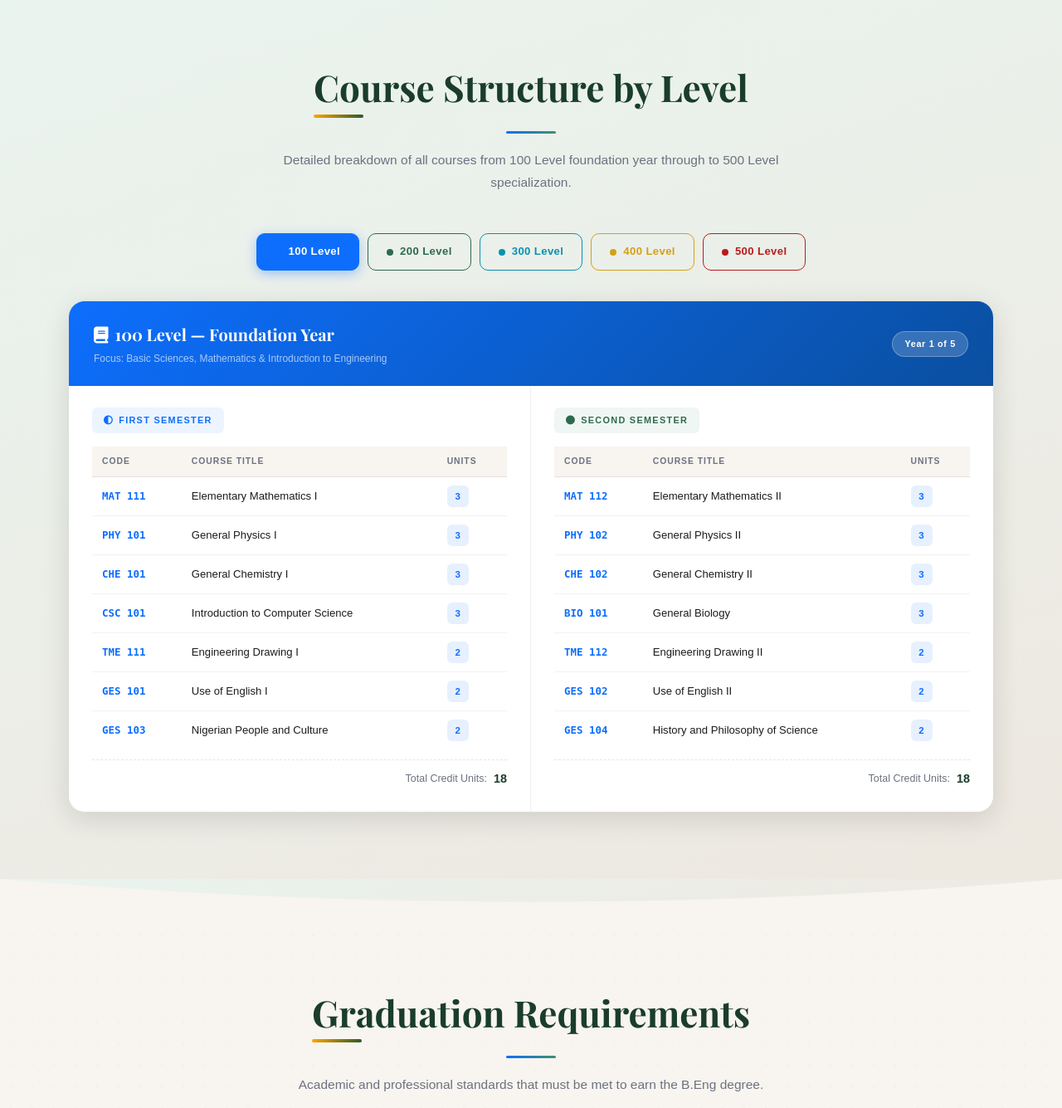
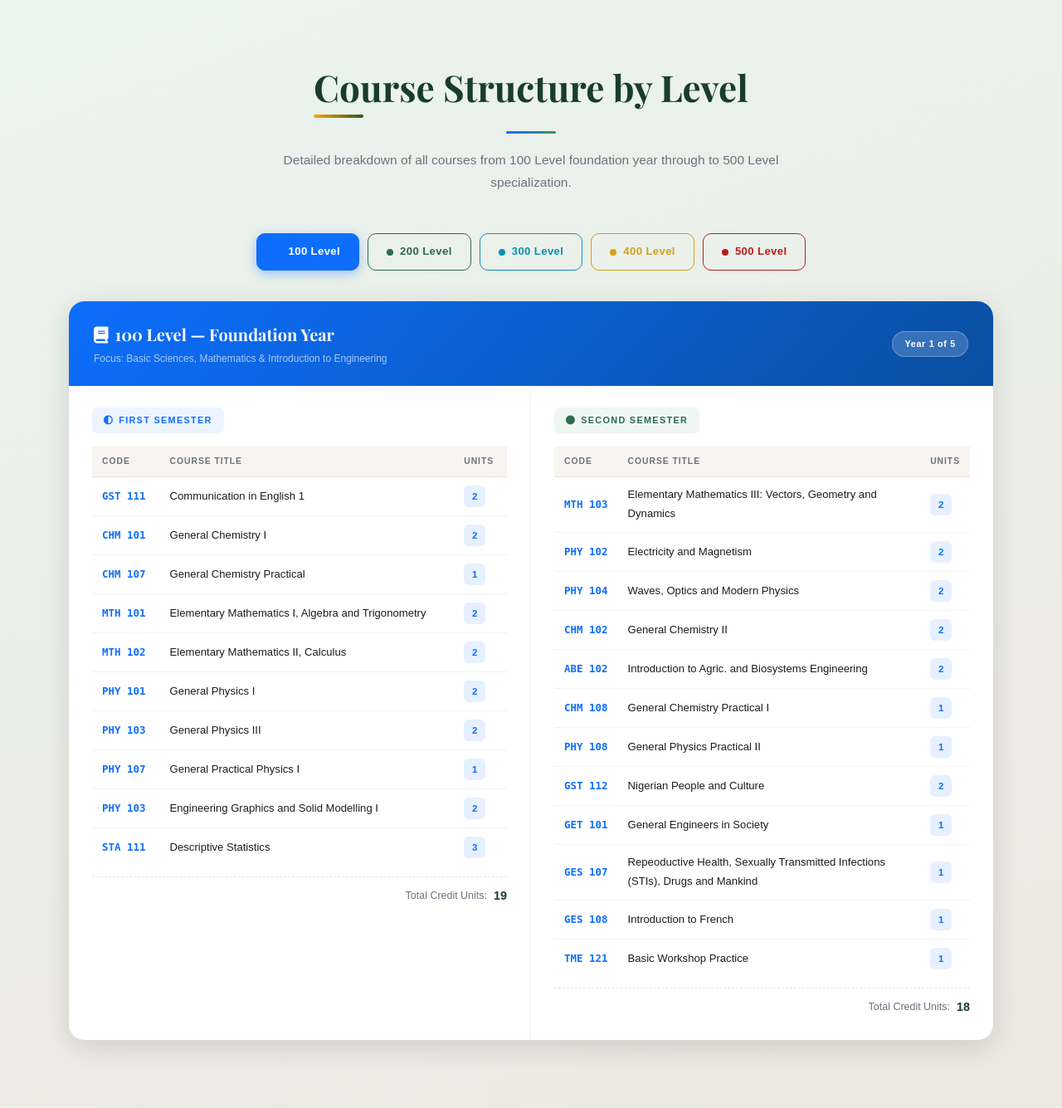
Before and after one commit to Emmyfest/AEE, a Flask app: page /academic_program in a window 1280 px wide. Shown: the part 1636-2971 px from the top of the page at 83% size. Run offline with Flask 3, Linux system fonts and the light colour scheme; some libraries are stand-ins or nearby versions.

Commit message:
Update academic_program.html

```diff
--- a/templates/academic_program.html
+++ b/templates/academic_program.html
@@ -655,29 +655,37 @@
                             <table class="c-table">
                                 <thead><tr><th>Code</th><th>Course Title</th><th>Units</th></tr></thead>
                                 <tbody>
-                                    <tr><td><span class="c-code blue">MAT 111</span></td><td>Elementary Mathematics I</td><td><span class="c-units cu-blue">3</span></td></tr>
-                                    <tr><td><span class="c-code blue">PHY 101</span></td><td>General Physics I</td><td><span class="c-units cu-blue">3</span></td></tr>
-                                    <tr><td><span class="c-code blue">CHE 101</span></td><td>General Chemistry I</td><td><span class="c-units cu-blue">3</span></td></tr>
-                                    <tr><td><span class="c-code blue">CSC 101</span></td><td>Introduction to Computer Science</td><td><span class="c-units cu-blue">3</span></td></tr>
-                                    <tr><td><span class="c-code blue">TME 111</span></td><td>Engineering Drawing I</td><td><span class="c-units cu-blue">2</span></td></tr>
-                                    <tr><td><span class="c-code blue">GES 101</span></td><td>Use of English I</td><td><span class="c-units cu-blue">2</span></td></tr>
-                                    <tr><td><span class="c-code blue">GES 103</span></td><td>Nigerian People and Culture</td><td><span class="c-units cu-blue">2</span></td></tr>
+                                    <tr><td><span class="c-code blue">GST 111</span></td><td>Communication in English 1</td><td><span class="c-units cu-blue">2</span></td></tr>
+                                    <tr><td><span class="c-code blue">CHM 101</span></td><td>General Chemistry I</td><td><span class="c-units cu-blue">2</span></td></tr>
+                                    <tr><td><span class="c-code blue">CHM 107</span></td><td>General Chemistry Practical</td><td><span class="c-units cu-blue">1</span></td></tr>
+                                    <tr><td><span class="c-code blue">MTH 101</span></td><td>Elementary Mathematics I, Algebra and Trigonometry</td><td><span class="c-units cu-blue">2</span></td></tr>
+                                    <tr><td><span class="c-code blue">MTH 102</span></td><td>Elementary Mathematics II, Calculus</td><td><span class="c-units cu-blue">2</span></td></tr>
+                                    <tr><td><span class="c-code blue">PHY 101</span></td><td>General Physics I</td><td><span class="c-units cu-blue">2</span></td></tr>
+                                    <tr><td><span class="c-code blue">PHY 103</span></td><td>General Physics III</td><td><span class="c-units cu-blue">2</span></td></tr>
+                                    <tr><td><span class="c-code blue">PHY 107</span></td><td>General Practical Physics I</td><td><span class="c-units cu-blue">1</span></td></tr>
+                                    <tr><td><span class="c-code blue">PHY 103</span></td><td>Engineering Graphics and Solid Modelling I</td><td><span class="c-units cu-blue">2</span></td></tr>
+                                    <tr><td><span class="c-code blue">STA 111</span></td><td>Descriptive Statistics</td><td><span class="c-units cu-blue">3</span></td></tr>
                                 </tbody>
                             </table>
-                            <div class="sem-total">Total Credit Units: <strong>18</strong></div>
+                            <div class="sem-total">Total Credit Units: <strong>19</strong></div>
                         </div>
                         <div class="sem-col">
                             <span class="sem-label second"><i class="fas fa-circle"></i>Second Semester</span>
                             <table class="c-table">
                                 <thead><tr><th>Code</th><th>Course Title</th><th>Units</th></tr></thead>
                                 <tbody>
-                                    <tr><td><span class="c-code blue">MAT 112</span></td><td>Elementary Mathematics II</td><td><span class="c-units cu-blue">3</span></td></tr>
-                                    <tr><td><span class="c-code blue">PHY 102</span></td><td>General Physics II</td><td><span class="c-units cu-blue">3</span></td></tr>
-                                    <tr><td><span class="c-code blue">CHE 102</span></td><td>General Chemistry II</td><td><span class="c-units cu-blue">3</span></td></tr>
-                                    <tr><td><span class="c-code blue">BIO 101</span></td><td>General Biology</td><td><span class="c-units cu-blue">3</span></td></tr>
-                                    <tr><td><span class="c-code blue">TME 112</span></td><td>Engineering Drawing II</td><td><span class="c-units cu-blue">2</span></td></tr>
-                                    <tr><td><span class="c-code blue">GES 102</span></td><td>Use of English II</td><td><span class="c-units cu-blue">2</span></td></tr>
-                                    <tr><td><span class="c-code blue">GES 104</span></td><td>History and Philosophy of Science</td><td><span class="c-units cu-blue">2</span></td></tr>
+                                    <tr><td><span class="c-code blue">MTH 103</span></td><td>Elementary Mathematics III: Vectors, Geometry and Dynamics</td><td><span class="c-units cu-blue">2</span></td></tr>
+                                    <tr><td><span class="c-code blue">PHY 102</span></td><td>Electricity and Magnetism</td><td><span class="c-units cu-blue">2</span></td></tr>
+                                    <tr><td><span class="c-code blue">PHY 104</span></td><td>Waves, Optics and Modern Physics</td><td><span class="c-units cu-blue">2</span></td></tr>
+                                    <tr><td><span class="c-code blue">CHM 102</span></td><td>General Chemistry II</td><td><span class="c-units cu-blue">2</span></td></tr>
+                                    <tr><td><span class="c-code blue">ABE 102</span></td><td>Introduction to Agric. and  Biosystems Engineering</td><td><span class="c-units cu-blue">2</span></td></tr>
+                                    <tr><td><span class="c-code blue">CHM 108</span></td><td>General Chemistry Practical I</td><td><span class="c-units cu-blue">1</span></td></tr>
+                                    <tr><td><span class="c-code blue">PHY 108</span></td><td>General Physics Practical II</td><td><span class="c-units cu-blue">1</span></td></tr>
+                                    <tr><td><span class="c-code blue">GST 112</span></td><td>Nigerian People and Culture</td><td><span class="c-units cu-blue">2</span></td></tr>
+                                    <tr><td><span class="c-code blue">GET 101</span></td><td>General Engineers in Society</td><td><span class="c-units cu-blue">1</span></td></tr>
+                                    <tr><td><span class="c-code blue">GES 107</span></td><td>Repeoductive Health, Sexually Transmitted Infections (STIs), Drugs and Mankind</td><td><span class="c-units cu-blue">1</span></td></tr>
+                                    <tr><td><span class="c-code blue">GES 108</span></td><td>Introduction to French</td><td><span class="c-units cu-blue">1</span></td></tr>
+                                    <tr><td><span class="c-code blue">TME 121</span></td><td>Basic Workshop Practice</td><td><span class="c-units cu-blue">1</span></td></tr>
                                 </tbody>
                             </table>
                             <div class="sem-total">Total Credit Units: <strong>18</strong></div>
```
